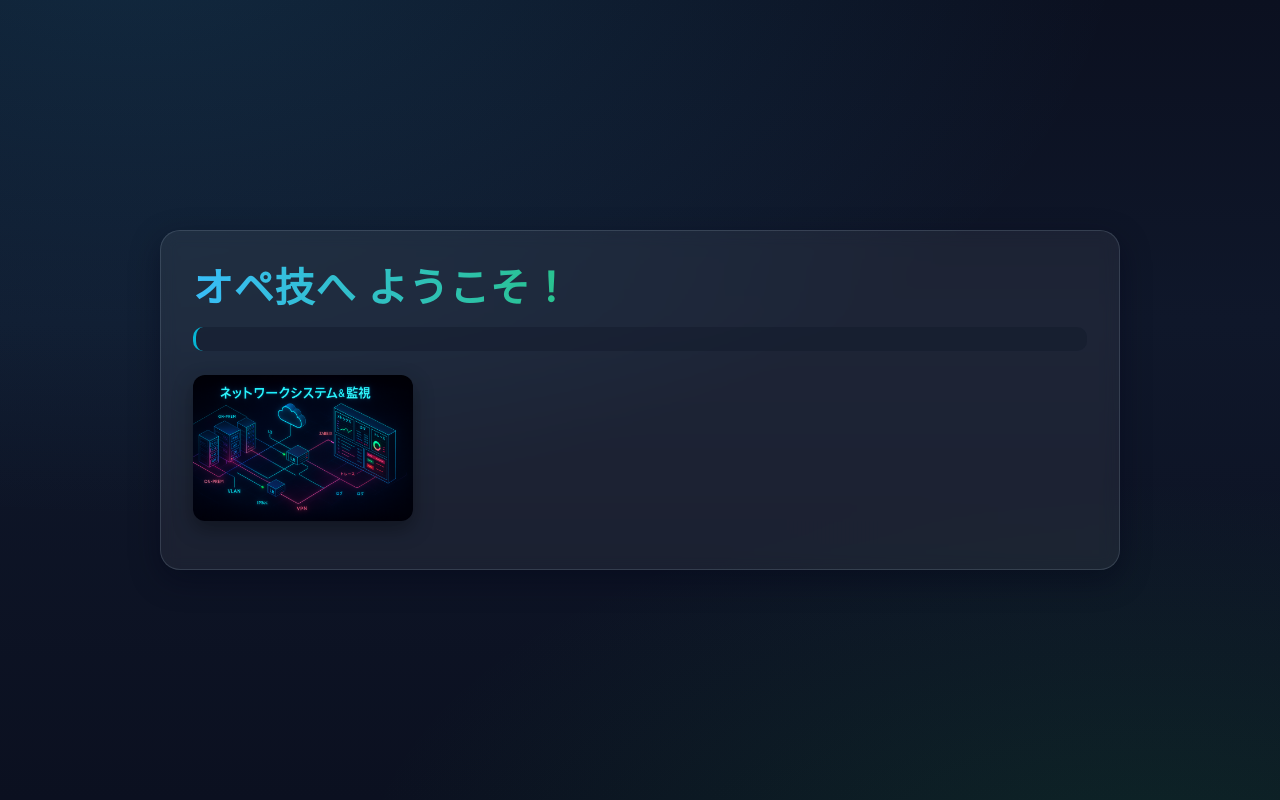
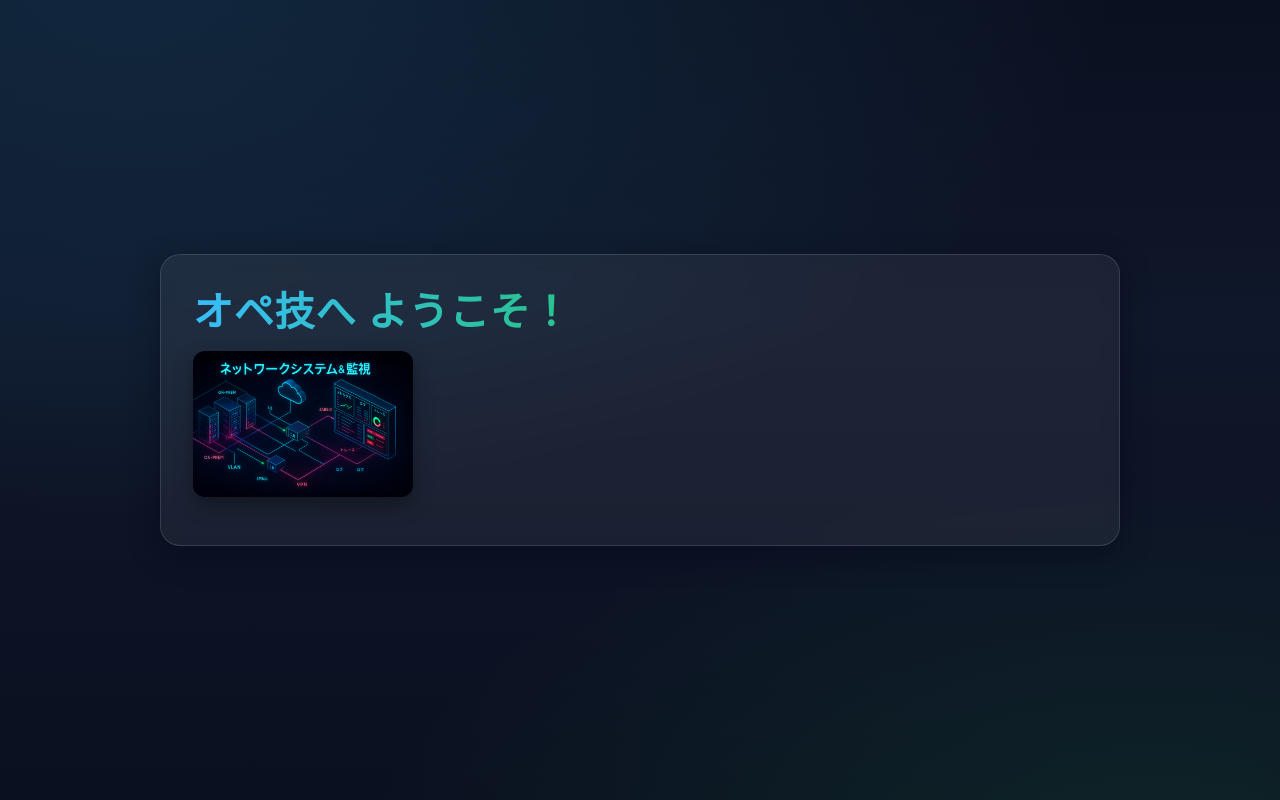
Before and after one commit to masahiroqq/onboarding-practice, a Next.js app in the folder web-sample/: page / in a window 1280 px wide. Built offline with nearby package versions, Linux system fonts and the light colour scheme.

Commit message:
Update page.tsx ver1
sanitizing HTML input to cope with XSS.

```diff
--- a/web-sample/src/app/page.tsx
+++ b/web-sample/src/app/page.tsx
@@ -2,13 +2,15 @@
 
 import { useEffect, useState } from 'react';
 import styles from "@/styles/page/home.module.scss";
+import DOMPurify from 'dompurify'
+
 
 export default function Home() {
   const [userInput, setUserInput] = useState('');
 
   useEffect(() => {
     const params = new URLSearchParams(window.location.search);
-    setUserInput(params.get('input') || '');
+    setUserInput(DOMPurify.sanitize(params.get('input') || ''));
   }, []);
 
   return (
@@ -16,10 +18,11 @@ export default function Home() {
       <div className={styles.card}>
         <h1 className={styles.title}>オペ技へ ようこそ！</h1>
 
-        <div
+{/*         <div
           className={styles.userContent}
           dangerouslySetInnerHTML={{ __html: userInput }}
         />
+ */}
 
         <img
           className={styles.logo}
```
